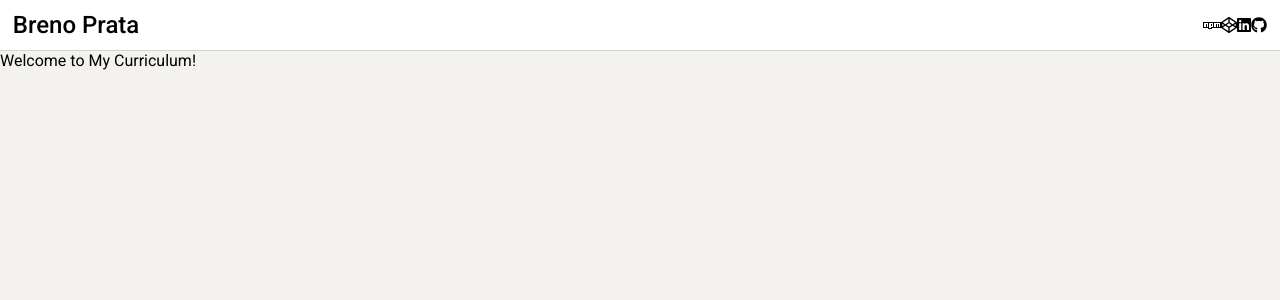
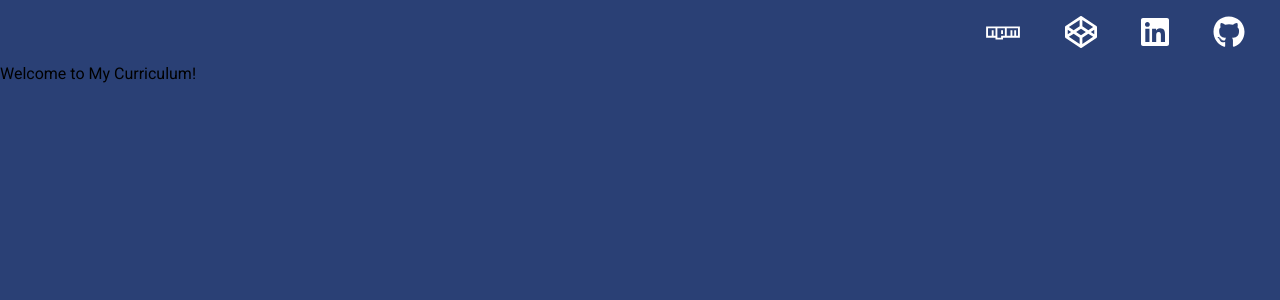
Before and after one commit to brenoprata10/curriculum, a React app: page / in a window 1280 px wide. Shown: the top 300 px of the page. Built offline with nearby package versions, Linux system fonts and the light colour scheme.

Commit message:
Finish external icons

```diff
--- a/assets/css/header.scss
+++ b/assets/css/header.scss
@@ -1,21 +1,56 @@
+@import './variables.scss';
+
 .header {
-	background-color: white;
-	border-bottom: 1px solid lightgray;
-	height: 3.1em;
+	background-color: $base-background-color;
+	height: 4em;
 	display: flex;
 	justify-content: space-between;
 	align-items: center;
 	padding: 0 0.8em;
 
 	.name {
+		visibility: hidden;
 		font-size: 1.5em;
 		font-weight: 500;
 		user-select: none;
 	}
 
 	.external-icons {
-		content: '';
 		display: flex;
 		justify-content: space-around;
+		align-items: center;
+		width: 19em;
+
+		a {
+			position: relative;
+			font-size: 24px;
+			color: white;
+
+			svg {
+				transition: 0.2s ease-out;
+			}
+
+			.fa-npm {
+				height: 30px;
+			}
+
+			&::after {
+				content: '';
+				position: absolute;
+				bottom: -0.5em;
+				left: 0;
+				background-color: white;
+				transition: 0.2s;
+				height: 2px;
+				width: 100%;
+				transform: scale(0);
+				transform-origin: center center;
+			}
+			&:hover {
+				&::after {
+					transform: scale(1);
+				}
+			}
+		}
 	}
 }
--- /dev/null
+++ b/assets/css/variables.scss
@@ -0,0 +1 @@
+$base-background-color: #2a4075;
--- a/src/App.scss
+++ b/src/App.scss
@@ -1 +1,15 @@
 @use '../assets/css/header.scss';
+
+@import '../assets/css/variables.scss';
+
+body {
+	background-color: $base-background-color;
+	margin: 0;
+	font-family: 'Roboto', 'Oxygen', 'Ubuntu', 'Cantarell', 'Fira Sans', 'Droid Sans', 'Helvetica Neue', sans-serif;
+	-webkit-font-smoothing: antialiased;
+	-moz-osx-font-smoothing: grayscale;
+}
+
+code {
+	font-family: source-code-pro, Menlo, Monaco, Consolas, 'Courier New', monospace;
+}
--- a/src/components/ExternalIcons.tsx
+++ b/src/components/ExternalIcons.tsx
@@ -1,11 +1,21 @@
 import React from 'react'
 import {FontAwesomeIcon} from '@fortawesome/react-fontawesome'
+import {SizeProp, IconProp} from '@fortawesome/fontawesome-svg-core'
+import {faNpm, faCodepen, faLinkedin, faGithub} from '@fortawesome/free-brands-svg-icons'
 
-export const ExternalIcons = () => (
-	<div className={'external-icons'}>
-		<FontAwesomeIcon icon={['fab', 'npm']} />
-		<FontAwesomeIcon icon={['fab', 'codepen']} />
-		<FontAwesomeIcon icon={['fab', 'linkedin']} />
-		<FontAwesomeIcon icon={['fab', 'github']} />
-	</div>
-)
+export const ExternalIcons = () => {
+	const Icon = ({icon, size = 'lg', url}: {icon: IconProp; url: string; size?: SizeProp}) => (
+		<a href={url} target='_blank' rel='noreferrer noopener'>
+			<FontAwesomeIcon size={size} icon={icon} />
+		</a>
+	)
+
+	return (
+		<div className={'external-icons'}>
+			<Icon icon={faNpm} url={'https://www.npmjs.com/~breno.prata'} />
+			<Icon icon={faCodepen} url={'https://codepen.io/brenoprata/'} />
+			<Icon icon={faLinkedin} url={'https://www.linkedin.com/in/breno-prata-355352118/'} />
+			<Icon icon={faGithub} url={'https://github.com/brenoprata10'} />
+		</div>
+	)
+}
```
